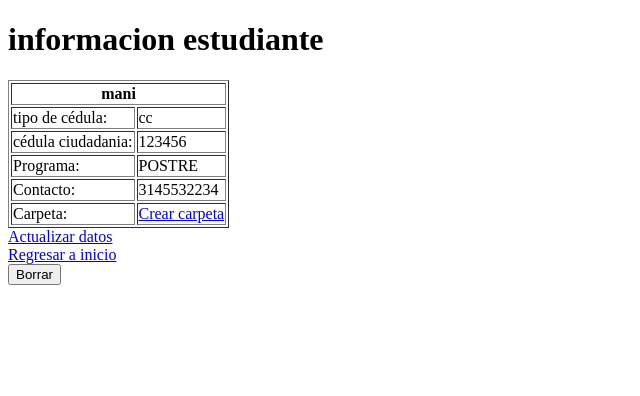
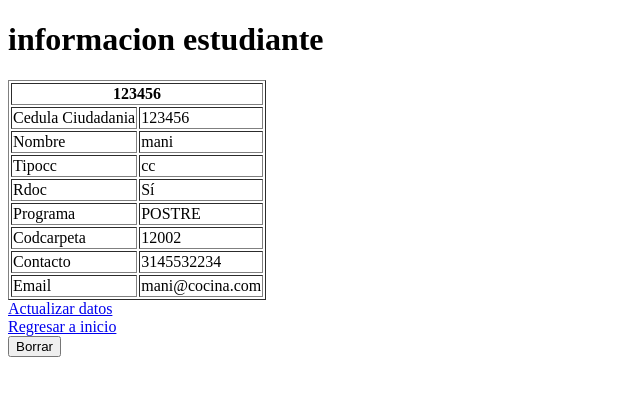
Before and after one commit to MASATNAFEL/UAN, a Django app: page /estudiantes/info/123456/ in a window 1280 px wide. Shown: the top 396 px of the page, without its empty margins (0-640 px from the left). Run offline with Django 5.2, Linux system fonts and the light colour scheme; data comes from the database, SQL or seed files in the repository; both versions use the stored data as it was after the commit.

Commit message:
avance lógica carpetas
visualización de las vistas de carpeta y modificación de modelos estudiantes y carpetas

```diff
--- a/estudiantes/models.py
+++ b/estudiantes/models.py
@@ -13,9 +13,20 @@ class Estudiante(models.Model):
 	fecha_actualizacion = models.DateTimeField(auto_now=True)
 	activo = models.BooleanField(default=True)
 
-	def str(self):
+	def __str__(self):
     		return f"{self.nombre} - {self.cedula_ciudadania}"
 
+	def get_fields(self):
+		ocultar = ["fecha_registro", "fecha_actualizacion", "activo"]
+		return [
+            {
+                'name': field.name,
+                'verbose_name': field.verbose_name.title(),
+                'value': getattr(self, field.name),
+            }
+            for field in self._meta.fields
+            if field.name not in ocultar
+        ]
 class Carpeta(models.Model):
 	codcarpeta=models.IntegerField(default=0,primary_key=True)
 	year_start = models.CharField(max_length=4)
@@ -26,6 +37,20 @@ class Carpeta(models.Model):
 	folio = models.IntegerField(default=0)
 	modelo = models.BooleanField(default=True)
 	observa = models.TextField(blank=True, null=True)
+	activo = models.BooleanField(default=True)
+	fecha_registro = models.DateTimeField(auto_now_add=True)
+	fecha_actualizacion = models.DateTimeField(auto_now=True)
 
 	def str(self):
     		return f"{self.codcarpeta}"
+	def get_fields(self):
+			ocultar = ["fecha_registro", "fecha_actualizacion", "activo"]
+			return [
+				{
+					'name': field.name,
+					'verbose_name': field.verbose_name.title(),
+					'value': getattr(self, field.name),
+				}
+				for field in self._meta.fields
+				if field.name not in ocultar
+			]
--- a/estudiantes/templates/estudiantes/editar.html
+++ b/estudiantes/templates/estudiantes/editar.html
@@ -23,7 +23,7 @@
                  <hr>
 
                  <div class="d-flex justify-content-between">
-                    <a href="{% url 'informacion' estudiante.pk %}" class="btn btyn-secondary">
+                    <a href="javascript:history.back()" class="btn btyn-secondary">
                         Cancelar
                     </a>
 <hr>
--- a/estudiantes/templates/estudiantes/informacion.html
+++ b/estudiantes/templates/estudiantes/informacion.html
@@ -10,43 +10,39 @@
   <table border="1">
     <thead>
       <tr>
-        <th colspan="2">{{estudiante.nombre}}</th>
+        <th colspan="2">{{ listado.pk }}</th>
       </tr>
     </thead>
     <tbody>
+      {% for campo in listado.get_fields %}
       <tr>
-        <td>tipo de cédula:</td>
-        <td>{{ estudiante.tipocc }}</td>
+        <td>{{ campo.verbose_name}}</td>
+        <td>{% if campo.value is True %}
+          <span>Sí</span>
+        {% elif campo.value is False %}
+          <span>No</span>
+        {% elif campo.value != None %}
+          {{ campo.value}}
+        {% else %}
+          <em>No registrado</em>
+        {% endif %}
+        </td>
       </tr>
-      <tr>
-        <td>cédula ciudadania:</td>
-        <td>{{ estudiante.cedula_ciudadania }}</td>
-      </tr>
-       <tr>
-        <td>Programa:</td>
-        <td>{{ estudiante.programa }}</td>
-      </tr>
-       <tr>
-        <td>Contacto:</td>
-        <td>{{ estudiante.contacto }}</td>
-      </tr>
-      <tr>
-        <td>Carpeta:</td>
-        <td><a href="{%url 'carpeta' %}" class="btn btn-warning">Crear carpeta</a></div></td>
-      </tr>
+      {% endfor %}
+
     </tbody>
   </table>
   <div class="d-flex justify-content-between">
-    <a href="{%url 'editar' estudiante.cedula_ciudadania %}" class="btn btn-warning">Actualizar datos</a></div>
+    <a href="{%url 'editar' listado.pk %}" class="btn btn-warning">Actualizar datos</a></div>
     <a href="{%url 'index' %}" class="btn btn-warning">Regresar a inicio</a></div>
-    <form method="post" action="{% url 'borrar' estudiante.cedula_ciudadania%}" onsubmit="return confirmarEliminacion('{{estudiante.cedula_ciudadania}}')">
+    <form method="post" action="{% url url_borrar listado.pk %}" onsubmit="return confirmarEliminacion('{{listado.get_fields.0.verbose_name}}','{{ listado.pk }}')">
       {% csrf_token %}
       <button type="submit" class="btn btn-warning">Borrar</button>
     </form>
 </body>
 <script>
-  function confirmarEliminacion(cedula){
-    return confirm("¿Estás seguro que deseas eliminar este registro con la cédula?"+cedula+"")
+  function confirmarEliminacion(etiqueta,registro){
+    return confirm("¿Estás seguro que deseas eliminar este registro con la "+etiqueta+"?"+registro+"")
   }
 </script>
 </html>
--- a/estudiantes/urls.py
+++ b/estudiantes/urls.py
@@ -5,11 +5,13 @@ from . import views
 urlpatterns = [
     path("", views.index, name="index"),
     path("info/<str:cedula_ciudadania>/", views.informacion, name="informacion"),
-    path("car/<str:codcarpeta>/", views.informacion1, name="informacion1"),
+    path("car/<str:codcarpeta>/", views.infocarpeta, name="infocarpeta"),
     path("info/<str:cedula_ciudadania>/edit", views.editar, name="editar"),
+    path("car/<str:codcarpeta>/edit", views.modificar, name="modificar"),
     path("info/<str:cedula_ciudadania>/borrar", views.borrar, name="borrar"),
-    path("info/<str:codcarpeta>/borrar", views.borrar1, name="borrar1"),
+    path("car/<str:codcarpeta>/borrar", views.eliminar, name="eliminar"),
     path("buscar/", views.buscar, name="buscar"),
+    path("consultar/", views.consultar, name="consultar"),
     path("registro/", views.addestudiante, name="registro"),
     path("carpeta/", views.addcarpeta, name="carpeta"),
 
--- a/estudiantes/views.py
+++ b/estudiantes/views.py
@@ -6,15 +6,16 @@ from django.shortcuts import get_object_or_404,render,redirect
 
 def index(request):
     lista_Estudiantes = Estudiante.objects.filter(activo=True).order_by("nombre")
-    context = {"lista_Estudiantes":lista_Estudiantes}
+    lista_Carpetas = Carpeta.objects.filter(activo=True).order_by("codcarpeta")
+    context = {"lista_Estudiantes":lista_Estudiantes,"lista_Carpetas":lista_Carpetas}
     return render(request,"estudiantes/index.html",context)
 
 def informacion(request,cedula_ciudadania):
-    estudiante=get_object_or_404(Estudiante,pk=cedula_ciudadania)
-    return render(request,"estudiantes/informacion.html", {"estudiante":estudiante})
-def informacion1(request,codcarpeta):
-    carpeta=get_object_or_404(Carpeta,pk=codcarpeta)
-    return render(request,"estudiantes/informacion2.html", {"carpeta":carpeta})
+    listado=get_object_or_404(Estudiante,pk=cedula_ciudadania)
+    return render(request,"estudiantes/informacion.html", {"listado":listado,"url_borrar":"borrar"})
+def infocarpeta(request,codcarpeta):
+    listado=get_object_or_404(Carpeta,pk=codcarpeta)
+    return render(request,"estudiantes/informacion.html", {"listado":listado,"url_borrar":"eliminar"})
 
 def editar(request,cedula_ciudadania):
     print(request.method)
@@ -29,6 +30,19 @@ def editar(request,cedula_ciudadania):
         form = FormularioEstudiante(instance=estudiante)
     return render(request, 'estudiantes/editar.html', {'form': form,'estudiante':estudiante})
 
+def modificar(request,codcarpeta):
+    print(request.method)
+    carpeta = get_object_or_404(carpeta, pk=codcarpeta)
+
+    if request.method =='POST' :
+        form = FormularioCarpeta(request.POST, instance=carpeta)
+        if form.is_valid():
+            form.save()
+            return redirect('informacion',carpeta.pk)
+    else:
+        form = FormularioCarpeta(instance=carpeta)
+    return render(request, 'estudiantes/editar.html', {'form': form,'carpeta':carpeta})
+
 def buscar(request):
     consulta_nombre=request.GET.get("n","")
     consulta_cedula=request.GET.get("c","")
@@ -41,6 +55,16 @@ def buscar(request):
         resultado=resultado.filter(Q(cedula_ciudadania=consulta_cedula))
 
     context={"consulta_nombre":consulta_nombre,"consulta_cedula":consulta_cedula,"resultado":resultado}
+    return render(request,"estudiantes/buscar.html",context)
+
+def consultar(request):
+    consulta_codcarpeta=request.GET.get("a","")
+    resultado=Carpeta.objects.order_by("codcarpeta")
+
+    if consulta_codcarpeta:
+        resultado=resultado.filter(Q(nombre__icontains=consulta_codcarpeta))
+
+    context={"consulta_codcarpeta":consulta_codcarpeta,"resultado":resultado}
     return render(request,"estudiantes/buscar.html",context)
 
 def addestudiante(request):
@@ -68,7 +92,7 @@ def borrar(request, cedula_ciudadania):
         estudiante.activo=False
         estudiante.save()
         return redirect("index")
-def borrar1(request, codcarpeta):
+def eliminar(request, codcarpeta):
     if request.method=="POST":
         carpeta=get_object_or_404(Carpeta,pk=codcarpeta)
         carpeta.activo=False
--- a/sgeiuan/settings.py
+++ b/sgeiuan/settings.py
@@ -23,7 +23,7 @@ BASE_DIR = Path(__file__).resolve().parent.parent
 SECRET_KEY = 'django-insecure-4a*jvbxbjrzr9xmmj+0n2=0ix!2)j0&*=t3&k0464x6mivdexl'
 
 # SECURITY WARNING: don't run with debug turned on in production!
-DEBUG = False
+DEBUG = True
 
 ALLOWED_HOSTS = ["*",".onrender.com","localhost","127.0.0.1"]
 
```
Also changed, not shown: estudiantes/templates/estudiantes/index.html (+13 -2 lines), db.sqlite3, estudiantes/migrations/0003_carpeta_activo_carpeta_fecha_actualizacion_and_more.py (added).
